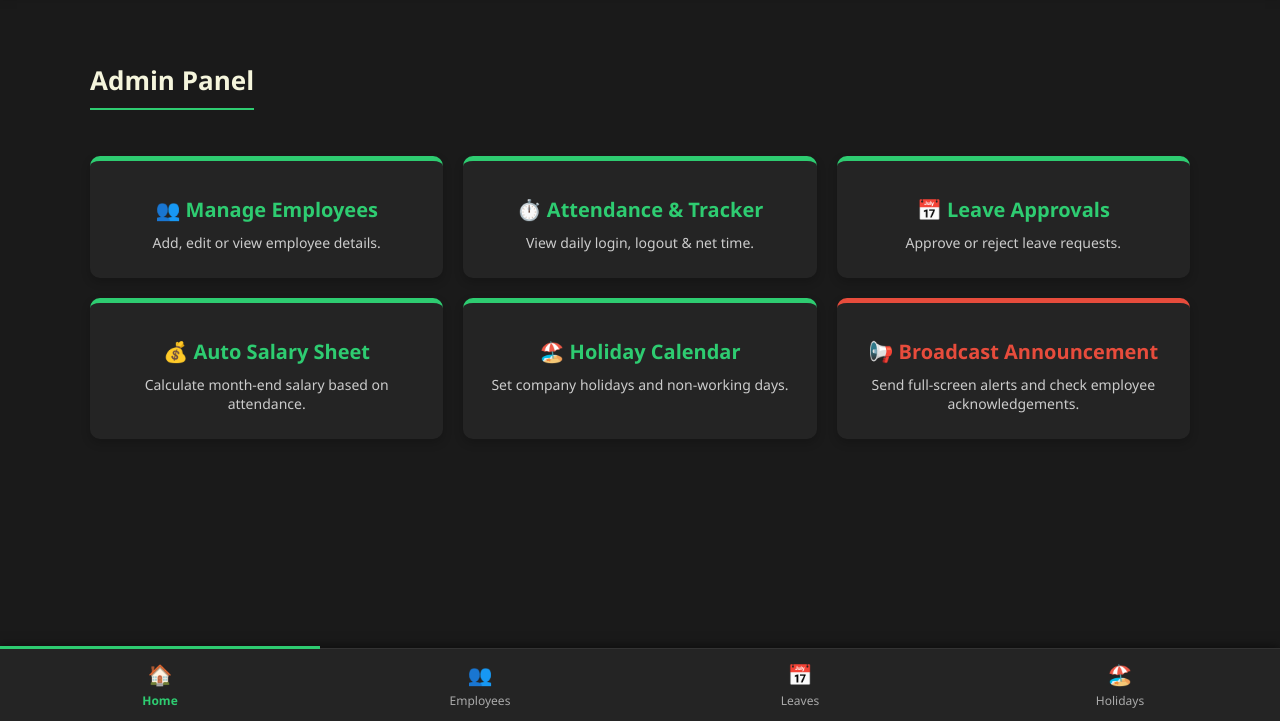
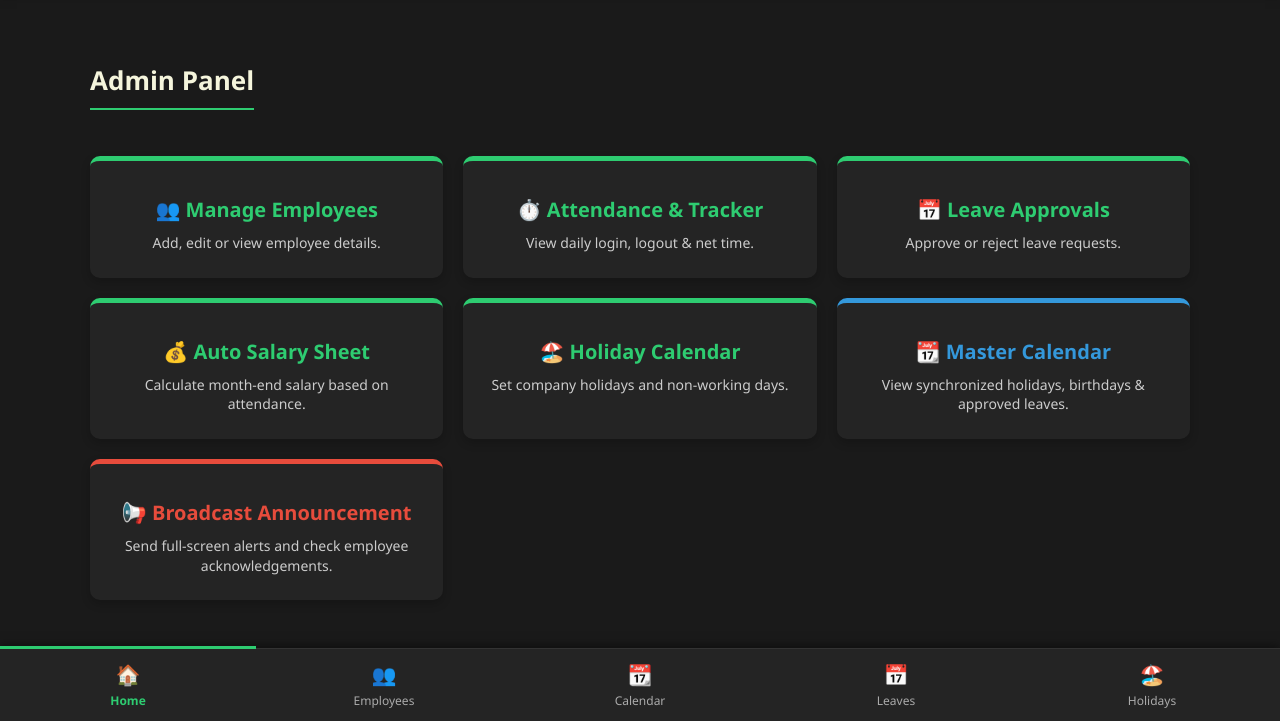
Before and after one commit to HYVA-hr/hr-management-app, a plain HTML site: page admin-dashboard.html in a window 1280 px wide. Shown: the part 79-800 px from the top of the page. Drawn offline with Linux system fonts and the light colour scheme; no server answers.

Commit message:
Update admin-dashboard.html

```diff
--- a/admin-dashboard.html
+++ b/admin-dashboard.html
@@ -392,6 +392,11 @@
                 <h3>🏖️ Holiday Calendar</h3>
                 <p>Set company holidays and non-working days.</p>
             </div>
+            <!-- Added Master Calendar Card -->
+            <div class="card" style="border-top-color: #3498db;" onclick="window.location.href='admin-calendar.html'">
+                <h3 style="color: #3498db;">📆 Master Calendar</h3>
+                <p>View synchronized holidays, birthdays & approved leaves.</p>
+            </div>
             <div class="card" style="border-top-color: #e74c3c;" onclick="openBroadcastModal()">
                 <h3 style="color: #e74c3c;">📢 Broadcast Announcement</h3>
                 <p>Send full-screen alerts and check employee acknowledgements.</p>
@@ -408,6 +413,10 @@
         <div class="nav-item" onclick="window.location.href='admin-employees.html'">
             <span class="nav-icon">👥</span>
             Employees
+        </div>
+        <div class="nav-item" onclick="window.location.href='admin-calendar.html'">
+            <span class="nav-icon">📆</span>
+            Calendar
         </div>
         <div class="nav-item" onclick="window.location.href='admin-leaves.html'">
             <span class="nav-icon">📅</span>
```
